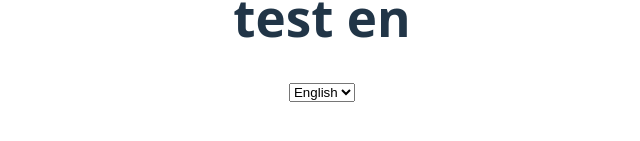
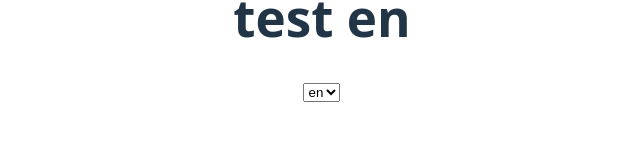
Before and after one commit to MarcinPolewski/Project-Cafe-Website, a React (Vite) app: page / in a window 1280 px wide. Shown: the part 371-512 px from the top of the page, without its empty margins (318-958 px from the left). Built offline with nearby package versions, Linux system fonts and the light colour scheme.

Commit message:
got rid of file listing possible languages

```diff
--- a/src/components/LanguageSwitcher.jsx
+++ b/src/components/LanguageSwitcher.jsx
@@ -1,6 +1,4 @@
-
-import { LANGUAGES } from "../locales/languages";
-import i18n from "../i18n";
+import i18n, { SUPPORTED_LANGUAGES } from "../i18n";
 
 export default function LanguageSwitcher() {
     function handleLanguageChange(event) {
@@ -8,11 +6,14 @@ export default function LanguageSwitcher() {
         i18n.changeLanguage(selectedLanguage);
     }
 
+    const availableLanguages = SUPPORTED_LANGUAGES;
+    const currentLanguage = i18n.language;
+
     return (
-        <select onChange={handleLanguageChange} value={i18n.language}>
-            {LANGUAGES.map((language) => (
-                <option key={language.code} value={language.code}>
-                    {language.name}
+        <select onChange={handleLanguageChange} value={currentLanguage}>
+            {availableLanguages.map((language) => (
+                <option key={language} value={language}>
+                    {language}
                 </option>
             ))}
         </select>);
--- a/src/i18n.js
+++ b/src/i18n.js
@@ -5,14 +5,16 @@ import LanguageDetector from "i18next-browser-languagedetector";
 import enUiElements from "./locales/en/uiElements.json";
 import plUiElements from "./locales/pl/uiElements.json";
 
+const RESOURCES = {
+    en: { uiElements: enUiElements },
+    pl: { uiElements: plUiElements },
+}
+
 i18n
     .use(LanguageDetector)
     .use(initReactI18next) // passes i18n down to react-i18next
     .init({
-        resources: {
-            en: { uiElements: enUiElements },
-            pl: { uiElements: plUiElements },
-        },
+        resources: RESOURCES,
         fallbackLng: "en",
         ns: ["uiElements"],
         defaultNS: "uiElements",
@@ -21,4 +23,8 @@ i18n
         },
     });
 
+
 export default i18n;
+
+export const SUPPORTED_LANGUAGES = Object.keys(
+    RESOURCES);
--- a/src/locales/languages.js
+++ /dev/null
@@ -1,4 +0,0 @@
-export const LANGUAGES = [
-    { code: "en", name: "English" },
-    { code: "pl", name: "Polski" },
-];
```
